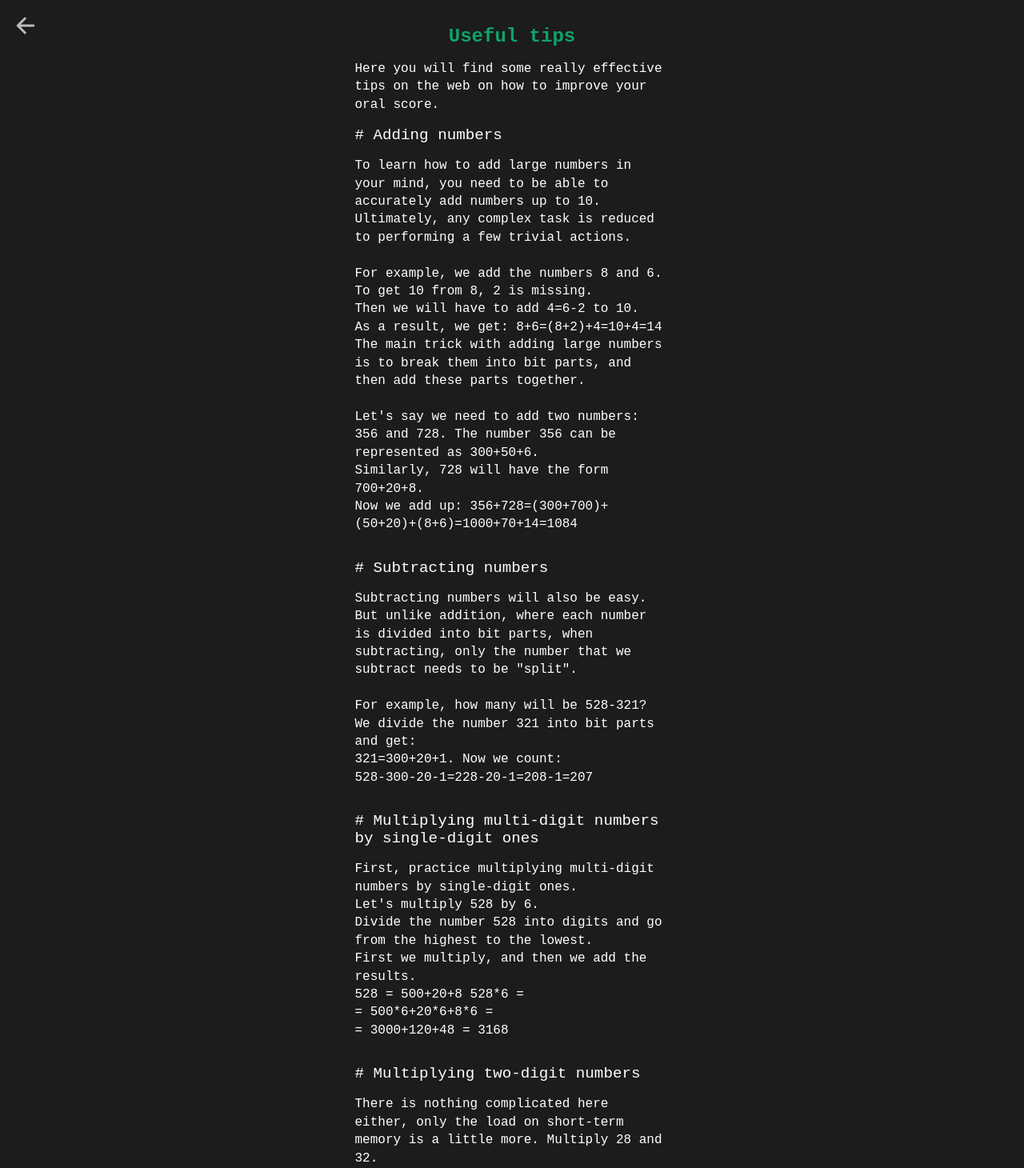
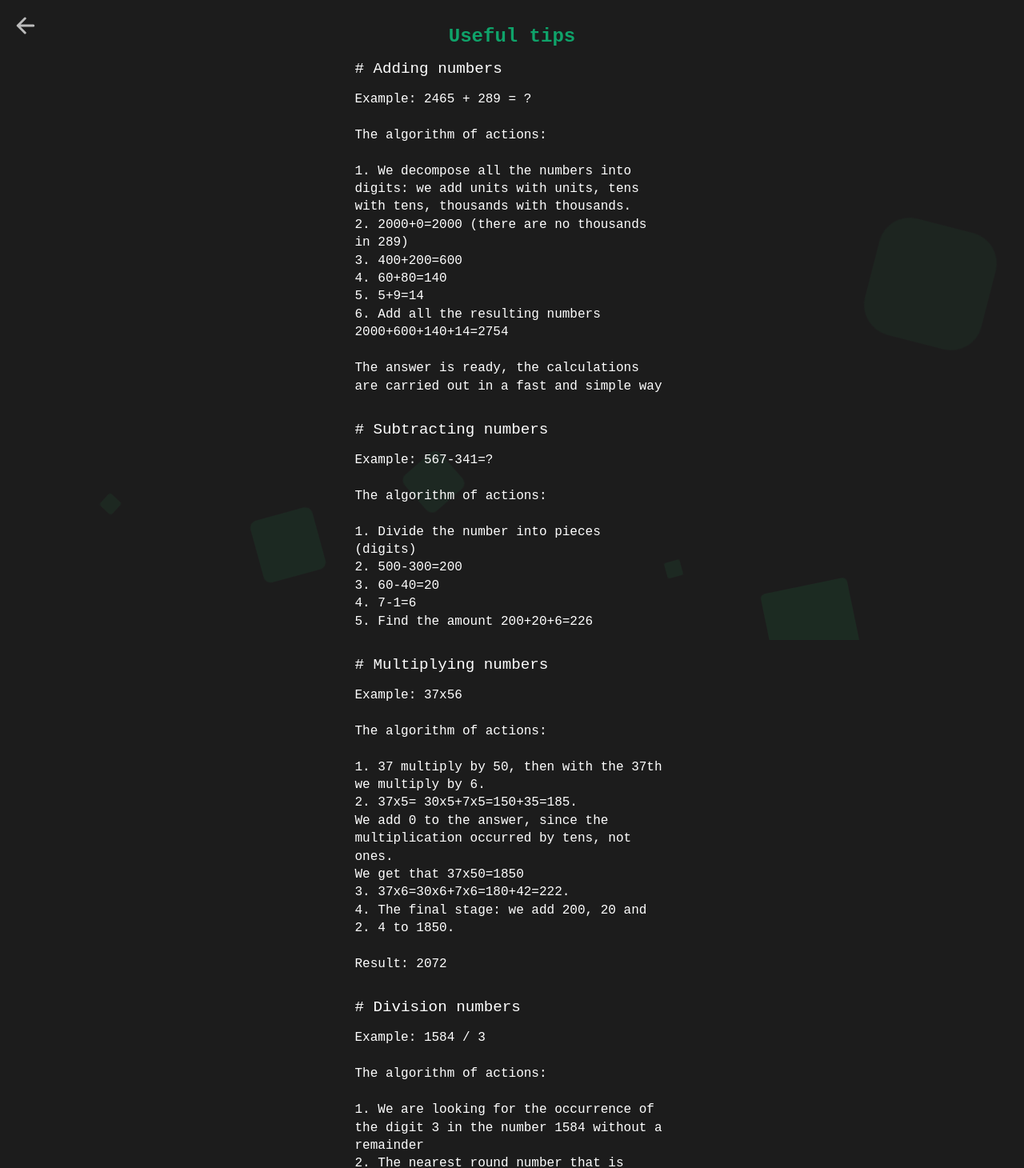
Before and after one commit to cheatsnake/MindMath, a React (Create React App) app: page /tips in a window 1280 px wide. Shown: the top 1460 px of the page at 80% size. Built offline with nearby package versions, Linux system fonts and the light colour scheme; a web font is replaced by a local one.

Commit message:
some corrections

```diff
--- a/src/App.js
+++ b/src/App.js
@@ -1,5 +1,5 @@
 import React from 'react';
-import { BrowserRouter, Switch, Route, Redirect } from 'react-router-dom';
+import { Switch, Route, Redirect } from 'react-router-dom';
 import styled from 'styled-components';
 import About from './pages/About';
 import Game from './pages/Game';
@@ -14,13 +14,13 @@ const StyledApp = styled.div`
     max-width: 425px;
     margin: 0 auto;
     min-height: 100vh;
-    background-color: ${props => props.theme.colors.dark};
     color: ${props => props.theme.font.dark};
 `
 
 const App = () => {
+
     return (
-        <BrowserRouter>
+        <>
             <StyledApp>
                 <Switch>
                     <Route path="/menu">
@@ -44,7 +44,21 @@ const App = () => {
                     <Redirect to="/menu"/>
                 </Switch>
             </StyledApp>
-        </BrowserRouter>
+            <div className="area" >
+            <ul className="circles">
+                    <li></li>
+                    <li></li>
+                    <li></li>
+                    <li></li>
+                    <li></li>
+                    <li></li>
+                    <li></li>
+                    <li></li>
+                    <li></li>
+                    <li></li>
+            </ul>
+            </div >
+        </>
     );
 };
 
--- a/src/components/Buttons.jsx
+++ b/src/components/Buttons.jsx
@@ -18,7 +18,7 @@ const StyledMenuButton = styled(Link)`
     border: none;
     border-radius: 0.2rem;
     transition: 0.5s all;
-    background-color: ${props => props.theme.colors.grey};
+    background: ${props => props.bg || props.theme.colors.grey};
     color: ${props => props.theme.font.dark};
     width: 100%;
     margin-top: 1rem;
@@ -28,7 +28,7 @@ const StyledMenuButton = styled(Link)`
     text-align: center;
     text-decoration: none;
     &:hover {
-        background-color: ${props => props.theme.colors.accent};
+        background: ${props => props.theme.colors.accent};
     }
 `
 
--- /dev/null
+++ b/src/index.css
@@ -0,0 +1,123 @@
+.area{
+    position: absolute;
+    background: transparent;
+    top: 0;
+    width: 100%;
+    height: 100vh;
+    z-index: -1;
+}
+
+.circles{
+    position: absolute;
+    top: 0;
+    left: 0;
+    width: 100%;
+    height: 100%;
+    overflow: hidden;
+}
+
+.circles li{
+    position: absolute;
+    display: block;
+    list-style: none;
+    width: 20px;
+    height: 20px;
+    background: rgba(29, 109, 62, 0.2);
+    animation: animate 25s linear infinite;
+    bottom: -150px;
+
+}
+
+.circles li:nth-child(1){
+    left: 25%;
+    width: 80px;
+    height: 80px;
+    animation-delay: 0s;
+}
+
+
+.circles li:nth-child(2){
+    left: 10%;
+    width: 20px;
+    height: 20px;
+    animation-delay: 2s;
+    animation-duration: 12s;
+}
+
+.circles li:nth-child(3){
+    left: 70%;
+    width: 20px;
+    height: 20px;
+    animation-delay: 4s;
+}
+
+.circles li:nth-child(4){
+    left: 40%;
+    width: 60px;
+    height: 60px;
+    animation-delay: 0s;
+    animation-duration: 18s;
+}
+
+.circles li:nth-child(5){
+    left: 65%;
+    width: 20px;
+    height: 20px;
+    animation-delay: 0s;
+}
+
+.circles li:nth-child(6){
+    left: 75%;
+    width: 110px;
+    height: 110px;
+    animation-delay: 3s;
+}
+
+.circles li:nth-child(7){
+    left: 35%;
+    width: 150px;
+    height: 150px;
+    animation-delay: 7s;
+}
+
+.circles li:nth-child(8){
+    left: 50%;
+    width: 25px;
+    height: 25px;
+    animation-delay: 15s;
+    animation-duration: 45s;
+}
+
+.circles li:nth-child(9){
+    left: 20%;
+    width: 15px;
+    height: 15px;
+    animation-delay: 2s;
+    animation-duration: 35s;
+}
+
+.circles li:nth-child(10){
+    left: 85%;
+    width: 150px;
+    height: 150px;
+    animation-delay: 0s;
+    animation-duration: 11s;
+}
+
+
+
+@keyframes animate {
+
+    0%{
+        transform: translateY(0) rotate(0deg);
+        opacity: 1;
+        border-radius: 0;
+    }
+
+    100%{
+        transform: translateY(-1000px) rotate(720deg);
+        opacity: 0;
+        border-radius: 50%;
+    }
+
+}
--- a/src/index.js
+++ b/src/index.js
@@ -1,9 +1,11 @@
 import React from 'react';
 import ReactDOM from 'react-dom';
+import { BrowserRouter } from 'react-router-dom';
 import { createGlobalStyle, ThemeProvider } from 'styled-components';
 import App from './App';
 import { Provider } from 'react-redux';
 import store from './store/store';
+import './index.css';
 
 const Global = createGlobalStyle`
 * {
@@ -51,8 +53,10 @@ const theme = {
 ReactDOM.render(
     <Provider store={store}>
       <ThemeProvider theme={theme}>
+        <BrowserRouter>
           <Global/>
           <App />
+        </BrowserRouter>
       </ThemeProvider>
     </Provider>,
   document.getElementById('root')
--- a/src/pages/About.jsx
+++ b/src/pages/About.jsx
@@ -26,8 +26,7 @@ const About = () => {
             <StyledDescr align="left">
             Mind Math is a open source web application for training oral counting. The application has 5 main modes: a mode with addition of numbers, subtraction, multiplication, division and a random mode combining the previous 4. You can independently configure the maximum number of digits for each mode.
             </StyledDescr>
-            <StyledDescr align="left">I also tried to collect some tips on improving the oral account found on the Internet. I hope the application will be useful to you and you will not only pass the time, but also train your brain.</StyledDescr>
-            <StyledDescr align="left">In the future, I plan to add various modes for speed and perhaps some company mode with a gradual complication of the difficulty level.</StyledDescr>
+            <StyledDescr align="left">I hope the application will be useful to you and you will not only pass the time, but also train your brain.</StyledDescr>
             <Flexbox direction="column" justify="center" align="center" padding="2rem 0 0 0">
                 <StyledLinkButton target="_blank" href="https://github.com/cheatsnake/MindMath">View on GitHub <ion-icon name="logo-github"></ion-icon></StyledLinkButton>
                 <StyledLink target="_blank" href="https://cheatsnake.github.io/">Made by <b>Yury</b></StyledLink>
--- a/src/pages/Tips.jsx
+++ b/src/pages/Tips.jsx
@@ -5,39 +5,30 @@ import { StyledDescr, StyledSubTitle, StyledTitle } from '../components/Texts';
 
 const Tips = () => {
 
-    function createMarkup(text) {
-        return {__html: text};
-    }
-
-    function MyComponent() {
-        return <div dangerouslySetInnerHTML={createMarkup()} />;
-    }
-
-
     return (
         <Flexbox direction="column" justify="center" align="center" padding="2rem 1rem">
             <BackButton/>
             <StyledTitle fsize="1.5rem">Useful tips</StyledTitle>
-            <StyledDescr align="left">
+            {/* <StyledDescr align="left">
                 Here you will find some really effective tips on the web on how to improve your oral score.
-            </StyledDescr>
+            </StyledDescr> */}
             <Flexbox direction="column" padding="1rem 0">
                 <StyledSubTitle align="left"># Adding numbers</StyledSubTitle>
                 <StyledDescr align="left">
                 <p
                     dangerouslySetInnerHTML={{__html: `
-                    To learn how to add large numbers in your mind, you need to be able to accurately add numbers up to 10. Ultimately, any complex task is reduced to performing a few trivial actions.
+                    Example: 2465 + 289 = ?
                     <br><br>
-                    For example, we add the numbers 8 and 6.
-                    To get 10 from 8, 2 is missing.<br>
-                    Then we will have to add 4=6-2 to 10.<br>
-                    As a result, we get: 8+6=(8+2)+4=10+4=14<br>
-                    The main trick with adding large numbers is to break them into bit parts, and then add these parts together.
+                    The algorithm of actions:
                     <br><br>
-                    Let's say we need to add two numbers: 356 and 728.
-                    The number 356 can be represented as 300+50+6.<br>
-                    Similarly, 728 will have the form 700+20+8.<br>
-                    Now we add up: 356+728=(300+700)+(50+20)+(8+6)=1000+70+14=1084
+                    1. We decompose all the numbers into digits: we add units with units, tens with tens, thousands with thousands.<br>
+                    2. 2000+0=2000 (there are no thousands in 289) <br>
+                    3. 400+200=600<br>
+                    4. 60+80=140<br>
+                    5. 5+9=14<br>
+                    6. Add all the resulting numbers <br> 2000+600+140+14=2754
+                    <br><br>
+                    The answer is ready, the calculations are carried out in a fast and simple way
                     `}}
                 />
                 </StyledDescr>
@@ -48,79 +39,59 @@ const Tips = () => {
                 <StyledDescr align="left">
                 <p
                     dangerouslySetInnerHTML={{__html: `
-                    Subtracting numbers will also be easy. But unlike addition, where each number is divided into bit parts, when subtracting, only the number that we subtract needs to be "split".
+                    Example: 567-341=?
                     <br><br>
-                    For example, how many will be 528-321?<br>
-                    We divide the number 321 into bit parts and get:<br>
-                    321=300+20+1.
-                    Now we count:<br>
-                    528-300-20-1=228-20-1=208-1=207
+                    The algorithm of actions:
+                    <br><br>
+                    1. Divide the number into pieces (digits)<br>
+                    2. 500-300=200<br>
+                    3. 60-40=20<br>
+                    4. 7-1=6<br>
+                    5. Find the amount 200+20+6=226
                     `}}
                 />
                 </StyledDescr>
             </Flexbox>
 
             <Flexbox direction="column" padding="1rem 0">
-                <StyledSubTitle align="left"># Multiplying multi-digit numbers by single-digit ones</StyledSubTitle>
+                <StyledSubTitle align="left"># Multiplying numbers</StyledSubTitle>
                 <StyledDescr align="left">
                 <p
                     dangerouslySetInnerHTML={{__html: `
-                    First, practice multiplying multi-digit numbers by single-digit ones.
-                    <br>
-                    Let's multiply 528 by 6.<br>
-                    Divide the number 528 into digits and go from the highest to the lowest.<br>
-                    First we multiply, and then we add the results.<br>
-                    528 = 500+20+8 528*6 =<br>
-                    = 500*6+20*6+8*6 =<br>
-                    = 3000+120+48 = 3168
+                    Example: 37x56
+                    <br><br>
+                    The algorithm of actions:
+                    <br><br>
+                    1. 37 multiply by 50, then with the 37th we multiply by 6.<br>
+                    2. 37x5= 30x5+7x5=150+35=185. <br>
+                    We add 0 to the answer, since the multiplication occurred by tens, not ones. <br>
+                    We get that 37x50=1850<br>
+                    3. 37x6=30x6+7x6=180+42=222.<br>
+                    4. The final stage: we add 200, 20 and 2. 4 to 1850.
+                    <br><br>
+                    Result: 2072
                     `}}
                 />
                 </StyledDescr>
             </Flexbox>
 
             <Flexbox direction="column" padding="1rem 0">
-                <StyledSubTitle align="left"># Multiplying two-digit numbers</StyledSubTitle>
+                <StyledSubTitle align="left"># Division numbers</StyledSubTitle>
                 <StyledDescr align="left">
                 <p
                     dangerouslySetInnerHTML={{__html: `
-                    There is nothing complicated here either, only the load on short-term memory is a little more.
-                    Multiply 28 and 32. <br>
-                    To do this, we will reduce the entire operation to multiplication by single-digit numbers. <br><br>
-                    Let's imagine 32 as 30+2 <br>
-                    28*32 = 28*30+28*2 = 20*30+8*30+20*2+8*2 = 600+240+40+16 = 896<br>
-                    Another example. Multiply 79 by 57.<br>
-                    This means that you need to take the number " 79 " 57 times.<br>
-                    Let's break the entire operation into stages.<br>
-                    First, we multiply 79 by 50, and then-79 by 7.<br>
-                    79*50 = (70+9)*50 = 3500+450 = 3950<br>
-                    79*7 = (70+9)*7 = 490+63 = 553 3950+553 = 4503
-                    `}}
-                />
-                </StyledDescr>
-            </Flexbox>
-
-            <Flexbox direction="column" padding="1rem 0">
-                <StyledSubTitle align="left"># Division by a two-digit number</StyledSubTitle>
-                <StyledDescr align="left">
-                <p
-                    dangerouslySetInnerHTML={{__html: `
-                    When dividing by a two-digit number, you need to use the rule of the last digit of the result when multiplying two numbers.
+                    Example: 1584 / 3
                     <br><br>
-                    For example, multiply 1325 by 656. According to the rule, the last digit in the resulting number will be 0, since 5*6=30. Indeed, 1325*656=869200.
+                    The algorithm of actions:
                     <br><br>
-                    Now, armed with this valuable information, let's consider division by a two-digit number. How much is 4424:56?
-                    <br><br>
-                    Initially, we will use the "fitting" method and find the limits in which the result lies. We need to find a number that, when multiplied by 56, will give 4424. Intuitively, let's try the number 80.
-                    <br><br>
-                    56*80=4480
-                    <br><br>
-                    This means that the desired number is less than 80 and clearly more than 70. Let's determine its last digit. Its product by 6 should end with the number 4. According to the multiplication table, the results 4 and 9 are suitable for us. It is logical to assume that the result of division can be either the number 74 or 79. Checking it out:
-                    <br><br>
-                    This means that the desired number is less than 80 and clearly more than 70. Let's determine its last digit. Its product by 6 should end with the number 4. According to the multiplication table, the results 4 and 9 are suitable for us.
-                    It is logical to assume that the result of division can be either the number 74 or 79.<br>
-                    Check: 79*56=4424<br>
-                    Done, the solution has been found!
-                    If the number 79 did not fit, the second option would definitely be correct.
+                    1. We are looking for the occurrence of the digit 3 in the number 1584 without a remainder
+                    <br>
+                    2. The nearest round number that is divisible by 3 is 1500
+                    <br>
+                    3. We decompose 1584 into 1500 and 84<br>
+                    1500:3=500<br>
+                    84:3=60:3+24:3=28<br>
+                    4. 500+28=528, which is the answer.
                     `}}
                 />
                 </StyledDescr>
```
Also changed, not shown: src/pages/Menu.jsx (+12 -5 lines). Lines whose indentation alone changed are shown as unchanged.
